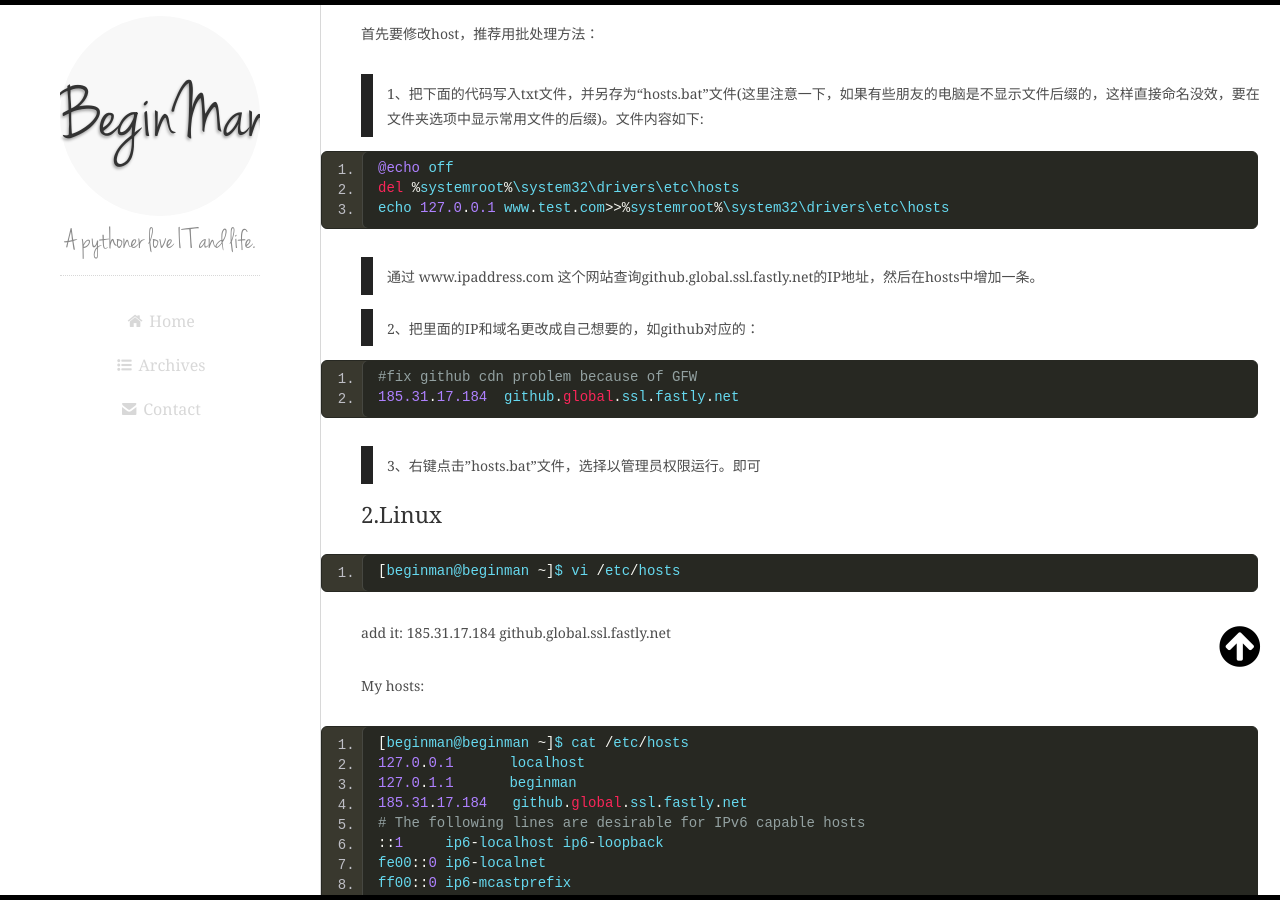
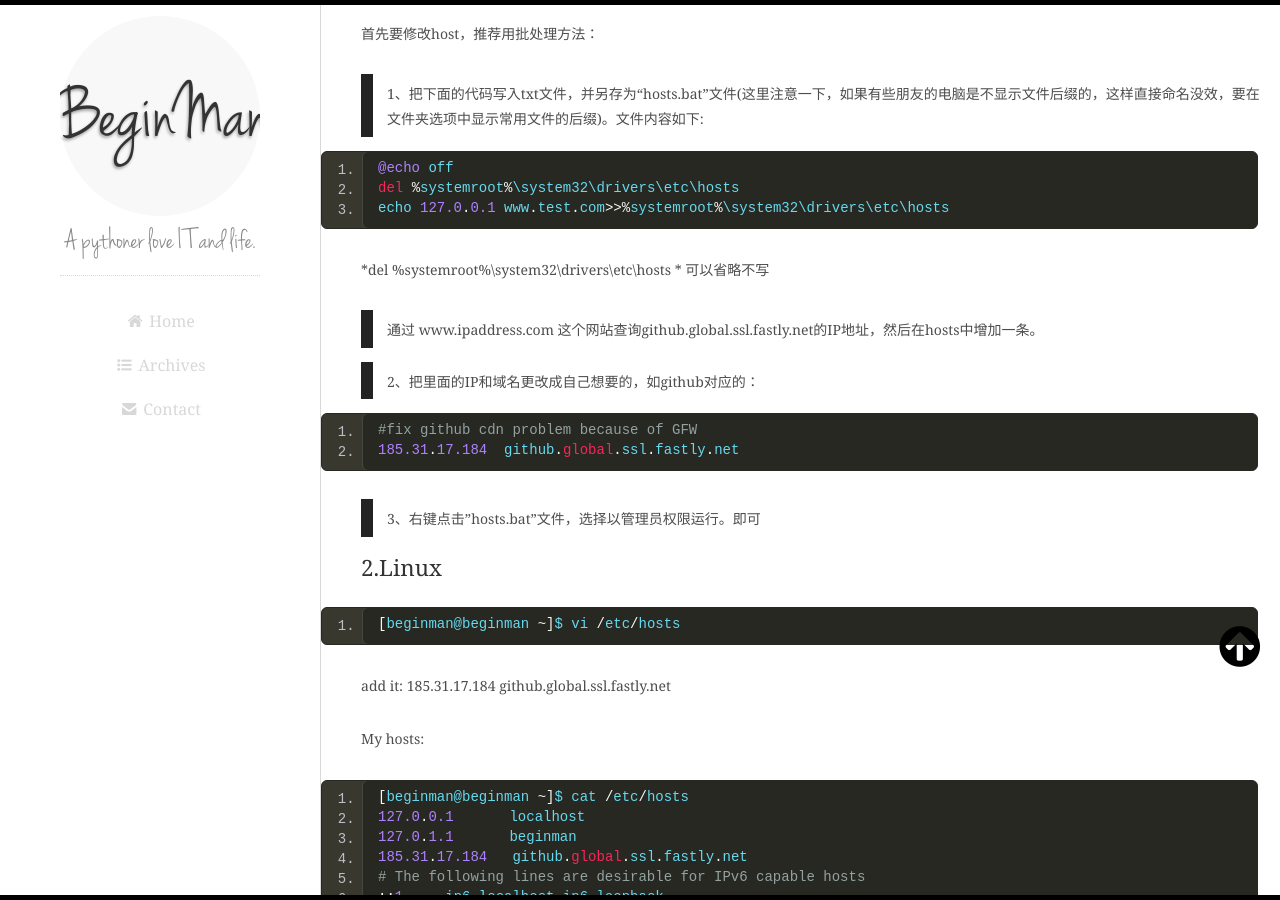
Before and after one commit to weiokx/beginman.github.com, a Jekyll site: the page built from _posts/2014-02-20-pool-github.md, in a window 1280 px wide and 900 px high, scrolled down 353 px. Built offline with Jekyll 4.4.1, drawn with Linux system fonts in a browser that asks for light colours; Markdown is read by kramdown in place of the engine named in the settings; comment, search, counter and statistics services are not loaded.

Commit message:
update pool-github

```diff
--- a/_posts/2014-02-20-pool-github.md
+++ b/_posts/2014-02-20-pool-github.md
@@ -15,6 +15,9 @@ categories: Jekyll
     @echo off
     del %systemroot%\system32\drivers\etc\hosts
     echo 127.0.0.1 www.test.com>>%systemroot%\system32\drivers\etc\hosts
+
+
+*del %systemroot%\system32\drivers\etc\hosts * 可以省略不写
 
 >通过 www.ipaddress.com  这个网站查询github.global.ssl.fastly.net的IP地址，然后在hosts中增加一条。
 
```
